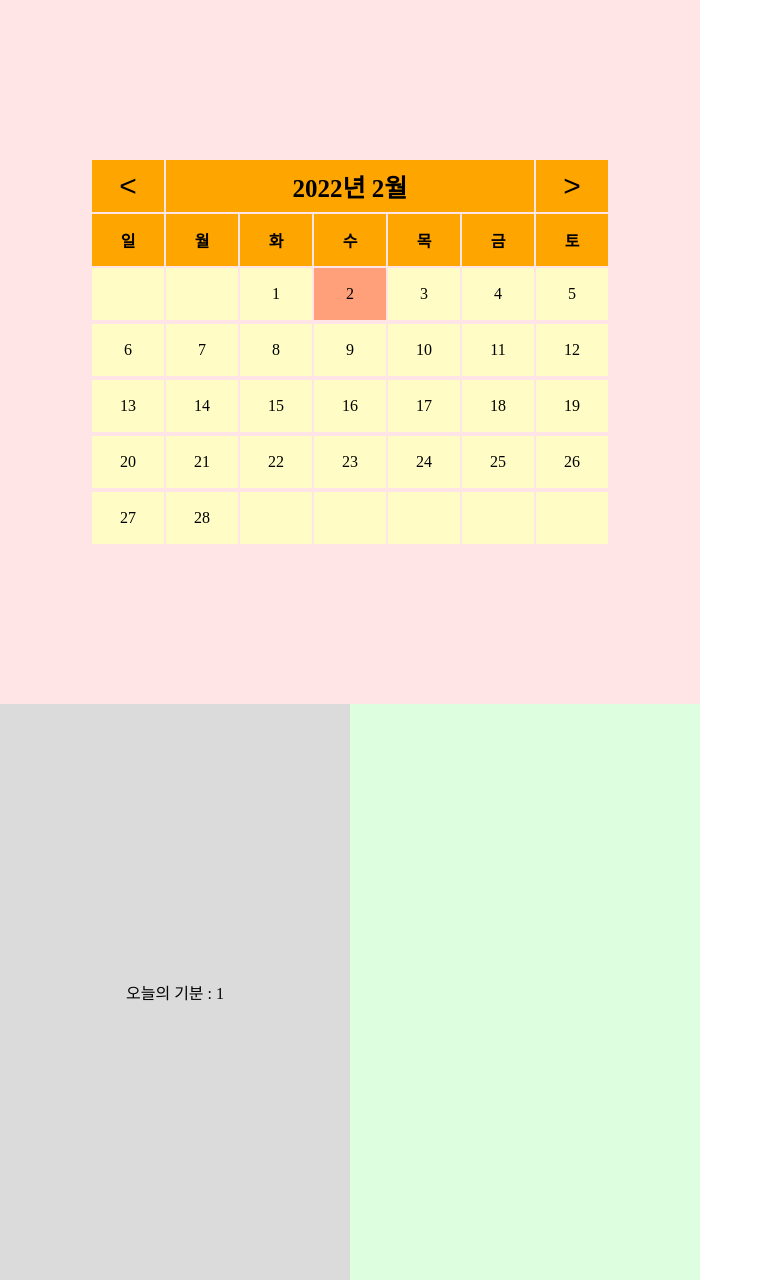
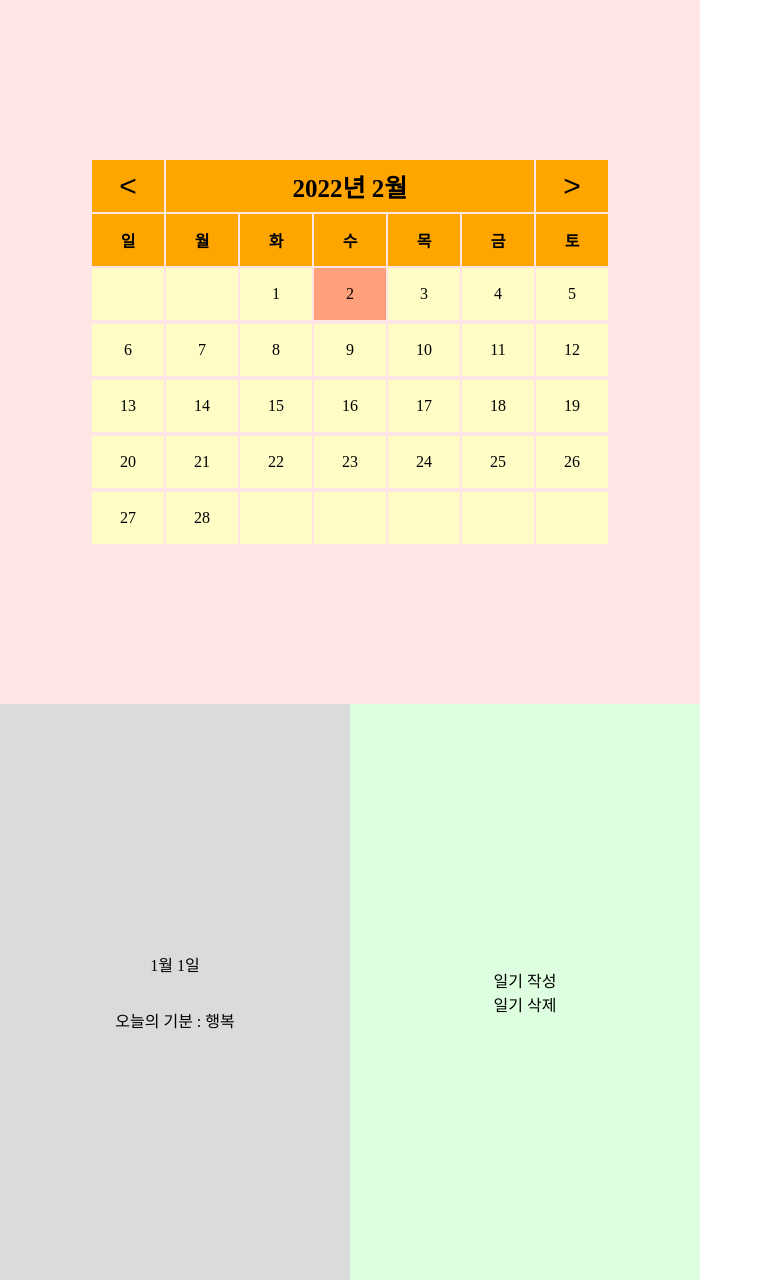
Before and after one commit to dvlops87/graduation_sch, a Django app: page /calender/1/1/1 in a window 1280 px wide. Shown: the whole page, without its empty margins (0-763 px from the left). Run offline with Django 4.2, Linux system fonts and the light colour scheme; tables that the repository leaves empty hold one stand-in row (values such as "Sample post"); some web fonts are replaced.

Commit message:
로컬 파일 실행  기능 추가

```diff
--- a/Project_emotion/Project_emotion/settings.py
+++ b/Project_emotion/Project_emotion/settings.py
@@ -128,3 +128,7 @@ STATIC_ROOT = os.path.join(BASE_DIR, 'static')
 # https://docs.djangoproject.com/en/4.0/ref/settings/#default-auto-field
 
 DEFAULT_AUTO_FIELD = 'django.db.models.BigAutoField'
+
+AUTHENTICATION_BACKENDS = (
+    ('django.contrib.auth.backends.ModelBackend'),
+)
--- a/Project_emotion/Project_emotion/urls.py
+++ b/Project_emotion/Project_emotion/urls.py
@@ -25,6 +25,7 @@ urlpatterns = [
     path('mypage/<int:user_id>', user.mypage, name="mypage"),
     path('user/api/checkUsername', user.checkUsername),
     path('calender/<int:user_id>/<int:t_month>/<int:t_day>',user.calender, name='calender'),
+    path('write_diary/<int:user_id>', user.write_diary, name="write_diary"),
 
     path('test/', user.test, name="test"),
 
--- a/Project_emotion/account/static/css/calender.css
+++ b/Project_emotion/account/static/css/calender.css
@@ -92,3 +92,6 @@ input {
 .colToday{
     background-color: #FFA07A;
 }
+.selToday{
+    background-color: #b9af52;
+}
--- a/Project_emotion/account/templates/calender.html
+++ b/Project_emotion/account/templates/calender.html
@@ -15,6 +15,12 @@
         $(function(){
             var today = new Date();
             var date = new Date();
+            var myId = document.getElementById('myId').className;
+            var myEmotion = document.getElementById('myEmotion').className;
+            var t_day = document.getElementById('t_day').className;
+            var t_month = document.getElementById('t_month').className;
+            // <p id="emotion_value">오늘의 기분 : {{emotions.emotion}}</p>
+
 
             $("input[name=preMon]").click(function() { // 이전달
                 $("#calendar > tbody > td").remove();
@@ -29,7 +35,6 @@
                 today = new Date ( today.getFullYear(), today.getMonth()+1, today.getDate());
                 buildCalendar();
             })
-
 
             function buildCalendar() {
 
@@ -53,7 +58,7 @@
                     if (plusDate==0) {
                         $("#calendar tbody:last").append("<tr></tr>");
                     }
-                    $("#calendar tbody:last").append("<td class='date'>"+ i +"</td>");
+                    $("#calendar tbody:last").append('<td class="date" name="now_day"><a href="http://localhost:8000/calender/'+myId+'/'+(nowMonth+1)+'/'+i+'">'+ i +"</a></td>");
                 }
                 if($("#calendar > tbody > td").length%7!=0) { //마지막 줄 빈칸
                     for(i=1; i<= $("#calendar > tbody > td").length%7; i++) {
@@ -64,24 +69,21 @@
                     if(nowYear==date.getFullYear() && nowMonth==date.getMonth() && $(".date").eq(index).text()==date.getDate()) {
                         $(".date").eq(index).addClass('colToday');
                     }
+                    if(nowMonth==Number(t_month)-1 &&$(".date").eq(index).text()==t_day){
+                        $(".date").eq(index).addClass('selToday');
+                    }
                 })
             }
             buildCalendar();
 
-            var myId = document.getElementById("myId").value;
-            document.getElementsByClassName("date").onclick = function() {
-                var clicked_day = $(this).val();
-                location.href="calender/"+myId+"/"+nowMonth+"/"+clicked_day;
-            };
-            document.getElementsByClassName("colToday").onclick = function() {
-                var clicked_day = $(this).val();
-                location.href="calender/"+myId+"/"+nowMonth+"/"+clicked_day;
-            };
         })
 
     </script>
 
-<div type="hidden" id="myId" name="variable" value="{{details.id}}"></div>
+<div type="hidden" id="myId" class="{{details.id}}"></div>
+<div type="hidden" id="myEmotion" class="{{emotions.emotion}}"></div>
+<div type="hidden" id="t_day" class="{{t_day}}"></div>
+<div type="hidden" id="t_month" class="{{t_month}}"></div>
     <div id="container">
         <div id="calender_box">
             <table id="calendar">
@@ -107,10 +109,12 @@
         </div>
         <div id="emotion_box">
             <div id="emotion">
-                <p>오늘의 기분 : {{emotions.emotion}}</p>
+                <p>{{t_month}}월 {{t_day}}일</p>
+                <p id="emotion_value">오늘의 기분 : {{t_emotion}}</p>
             </div>
             <div id="choose">
-
+                <a href="{% url 'write_diary' details.id %}">일기 작성</a>
+                <a href="">일기 삭제</a>
             </div>
         </div>
     </div>
--- a/Project_emotion/account/templates/home.html
+++ b/Project_emotion/account/templates/home.html
@@ -32,7 +32,7 @@
                 <a href="{% url 'mypage' user.id %}">마이 페이지</a>
             </div>
             <div id="search">
-                <a href="{% url 'calender' user.id 1 28 %}">감정 달력</a>
+                <a href="{% url 'calender' user.id dt_now.month dt_now.day %}">감정 달력</a>
             </div>
         </div>
     </div>
--- a/Project_emotion/account/templates/test.html
+++ b/Project_emotion/account/templates/test.html
@@ -4,10 +4,10 @@
     <meta charset="UTF-8">
     <meta http-equiv="X-UA-Compatible" content="IE=edge">
     <meta name="viewport" content="width=device-width, initial-scale=1.0">
-    <title>Document</title>
+    <title>Write</title>
 </head>
 <body>
-    <button>클릭</button>
-    <a href="{% url 'test' %}">클릭해</a>
+    <h1>작성한 달력 보기</h1>
+    <a href="{% url 'calender' details.id t_day t_month %}">감정 달력</a>
 </body>
 </html>
--- a/Project_emotion/account/views.py
+++ b/Project_emotion/account/views.py
@@ -5,6 +5,12 @@ from .models import User, emotion
 from django.contrib import auth
 from django.contrib.auth.hashers import check_password
 from django.http import HttpResponse, JsonResponse
+import datetime
+import subprocess
+
+
+
+dt_now = datetime.datetime.now()
 
 # Create your views here.
 def user_login(request):
@@ -34,7 +40,7 @@ def user_signup(request):
     return render(request, 'signup.html')
 
 def home(request):
-    return render(request, 'home.html')
+    return render(request, 'home.html',{'dt_now':dt_now})
 
 def mypage(request, user_id=id):
     details = get_object_or_404(User, id=user_id)
@@ -71,16 +77,25 @@ def checkUsername(request):
     }
     return JsonResponse(result)
 
-from datetime import datetime
-
-def calender(request, user_id=id, t_month=datetime.today().month , t_day=datetime.today().day):
+def calender(request, user_id=id, t_month=dt_now.month , t_day=dt_now.day):
     details = get_object_or_404(User, id=user_id)
     emotions = get_object_or_404(emotion, user_id=details.id, month=t_month, day=t_day)
-    return render(request, 'calender.html', {'details':details, 'emotions':emotions})
+    if emotions.emotion == 1:
+        t_emotion ="행복"
+    elif emotions.emotion == 2:
+        t_emotion ="우울"
+    elif emotions.emotion == 3:
+        t_emotion ="지침"
+    elif emotions.emotion == 4:
+        t_emotion ="화남"
+    return render(request, 'calender.html', {'details':details, 't_emotion':t_emotion, 't_day':t_day,'t_month':t_month})
 
-
-
-import subprocess
+def write_diary(request, user_id=id):
+    details = get_object_or_404(User, id=user_id)
+    t_month=dt_now.month
+    t_day=dt_now.day
+    subprocess.run('start C:\\school\\UPF_WCD\\tt.txt', shell=True)
+    return render(request, 'test.html',{'details':details, 't_day':t_day,'t_month':t_month})
 
 def test(request):
     # with open('C:\\school\\UPF_WCD\\out.txt', 'wb') as f:
```
